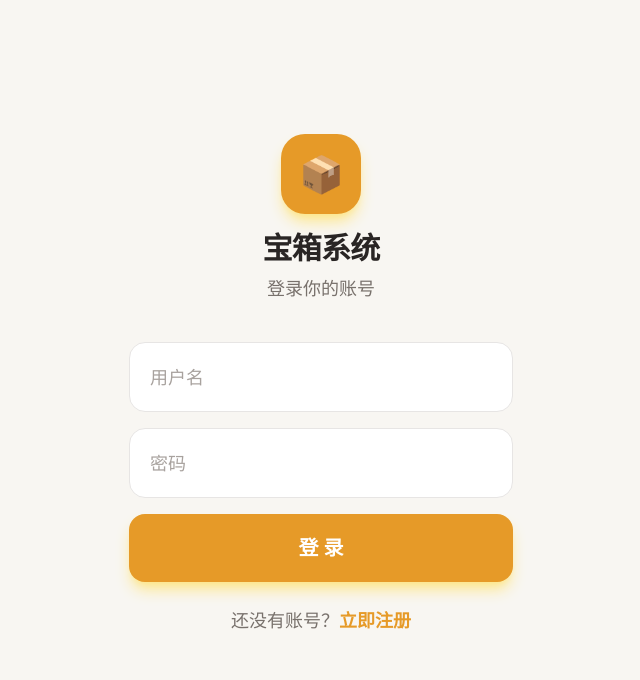
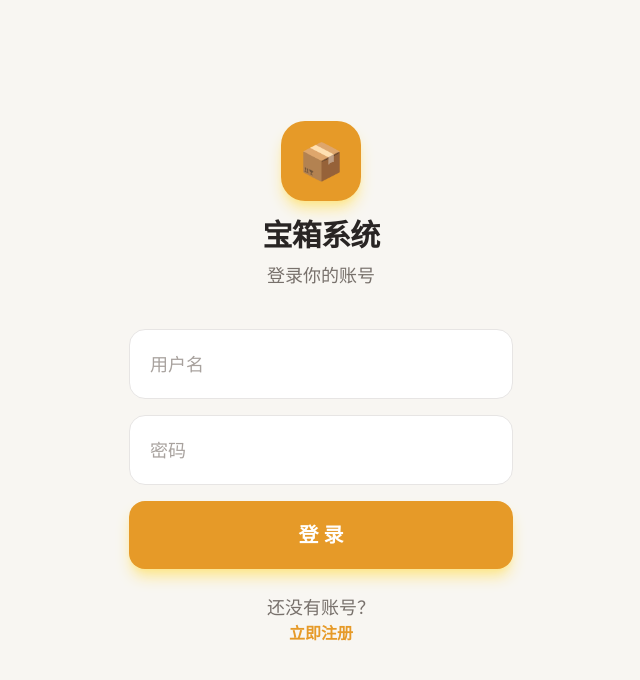
Before and after one commit to pingwu398-dev/treasure-box, a Next.js app: page /login in a window 1280 px wide. Shown: the top 680 px of the page, without its empty margins (319-959 px from the left). Built offline with nearby package versions, Linux system fonts and the light colour scheme.

Commit message:
排行榜独立页面、去链接、导航间隔、去下划线、登录改版

```diff
--- a/src/app/(m)/m/page.tsx
+++ b/src/app/(m)/m/page.tsx
@@ -1,6 +1,5 @@
 import { redirect } from "next/navigation";
 import { SUserSearch } from "@/components/SUserSearch";
-import { Leaderboard } from "@/components/Leaderboard";
 import { getCurrentUser } from "@/lib/current-user";
 import { AppHeader } from "@/components/AppHeader";
 import { ROLE } from "@/lib/roles";
@@ -20,7 +19,6 @@ export default async function MHomePage() {
           <p className="mt-1 text-sm text-amber-800/70">每开一个宝箱消耗 1 把钥匙</p>
         </div>
         <SUserSearch />
-        <Leaderboard type="M" />
       </main>
     </div>
   );
--- a/src/app/(s)/s/page.tsx
+++ b/src/app/(s)/s/page.tsx
@@ -1,6 +1,5 @@
 import Link from "next/link";
 import { redirect } from "next/navigation";
-import { Leaderboard } from "@/components/Leaderboard";
 import { getCurrentUser } from "@/lib/current-user";
 import { prisma } from "@/lib/prisma";
 import { AppHeader } from "@/components/AppHeader";
@@ -60,8 +59,6 @@ export default async function SHomePage() {
             </div>
           </div>
         ))}
-
-        <Leaderboard type="S" />
       </main>
     </div>
   );
--- a/src/app/globals.css
+++ b/src/app/globals.css
@@ -24,3 +24,7 @@ body {
 input, textarea, select, button {
   font-size: 16px;
 }
+
+a {
+  text-decoration: none;
+}
--- /dev/null
+++ b/src/app/leaderboard/page.tsx
@@ -0,0 +1,19 @@
+import { redirect } from "next/navigation";
+import { Leaderboard } from "@/components/Leaderboard";
+import { getCurrentUser } from "@/lib/current-user";
+import { AppHeader } from "@/components/AppHeader";
+
+export default async function LeaderboardPage() {
+  const me = await getCurrentUser();
+  if (!me) redirect("/login");
+
+  return (
+    <div className="min-h-screen pb-4">
+      <AppHeader role={me.role} username={me.username} title="排行榜" />
+      <main className="mx-auto max-w-lg px-5 py-5 space-y-5">
+        <Leaderboard type="S" />
+        <Leaderboard type="M" />
+      </main>
+    </div>
+  );
+}
--- a/src/app/login/page.tsx
+++ b/src/app/login/page.tsx
@@ -51,7 +51,10 @@ export default function LoginPage() {
         </div>
 
         <div className="mt-6 text-center text-lg text-stone-500">
-          还没有账号？<a className="font-extrabold text-[#e69a28]" href="/register">立即注册</a>
+          还没有账号？
+        </div>
+        <div className="text-center">
+          <a className="font-extrabold text-[#e69a28]" href="/register">立即注册</a>
         </div>
       </div>
     </main>
--- a/src/components/AppHeader.tsx
+++ b/src/components/AppHeader.tsx
@@ -8,14 +8,17 @@ const navLinks: Record<string, { href: string; label: string }[]> = {
   S: [
     { href: "/s", label: "📦 我的宝箱" },
     { href: "/opened", label: "🎰 已开广场" },
+    { href: "/leaderboard", label: "🏆 排行榜" },
   ],
   M: [
     { href: "/m", label: "🔑 开宝箱" },
     { href: "/opened", label: "🎰 已开广场" },
+    { href: "/leaderboard", label: "🏆 排行榜" },
   ],
   ADMIN: [
     { href: "/admin/users", label: "👥 用户管理" },
     { href: "/opened", label: "🎰 已开广场" },
+    { href: "/leaderboard", label: "🏆 排行榜" },
   ],
 };
 
@@ -45,7 +48,7 @@ export function AppHeader(props: { role: Role; username: string; title?: string
         </div>
       </div>
       {links.length > 0 && (
-        <div className="flex items-center gap-1 px-5 pb-2.5">
+        <div className="flex items-center gap-3 px-5 pb-2.5">
           {links.map((l) => (
             <Link
               key={l.href}
--- a/src/components/Leaderboard.tsx
+++ b/src/components/Leaderboard.tsx
@@ -1,6 +1,5 @@
 "use client";
 
-import Link from "next/link";
 import { useEffect, useState } from "react";
 
 type Row = { id: string; username: string; value: number };
@@ -33,14 +32,8 @@ export function Leaderboard(props: { type: "S" | "M" }) {
       <h2 className="text-lg font-extrabold text-stone-800">{label}</h2>
       {loading && <p className="text-base text-stone-500">加载中…</p>}
       {!loading && list.length === 0 && <p className="text-base text-stone-500">暂无数据</p>}
-      {list.map((u, i) => {
-        const href = props.type === "S" ? `/m/s/${u.id}` : `/opened`;
-        return (
-          <Link
-            key={u.id}
-            href={href}
-            className="flex items-center justify-between py-1.5 border-b border-stone-100 last:border-0 hover:bg-stone-50 transition rounded-lg -mx-2 px-2"
-          >
+      {list.map((u, i) => (
+        <div key={u.id} className="flex items-center justify-between py-1.5 border-b border-stone-100 last:border-0">
           <div className="flex items-center gap-3">
             <span className="w-7 text-center text-lg">{medal(i) || i + 1}</span>
             <span className="text-base font-semibold text-stone-800">{u.username}</span>
@@ -48,9 +41,8 @@ export function Leaderboard(props: { type: "S" | "M" }) {
           <span className="text-lg font-extrabold text-stone-600">
             {props.type === "M" ? `${u.value}` : `${u.value} 个`}
           </span>
-          </Link>
-        );
-      })}
+        </div>
+      ))}
     </div>
   );
 }
```
Lines whose indentation alone changed are shown as unchanged.
